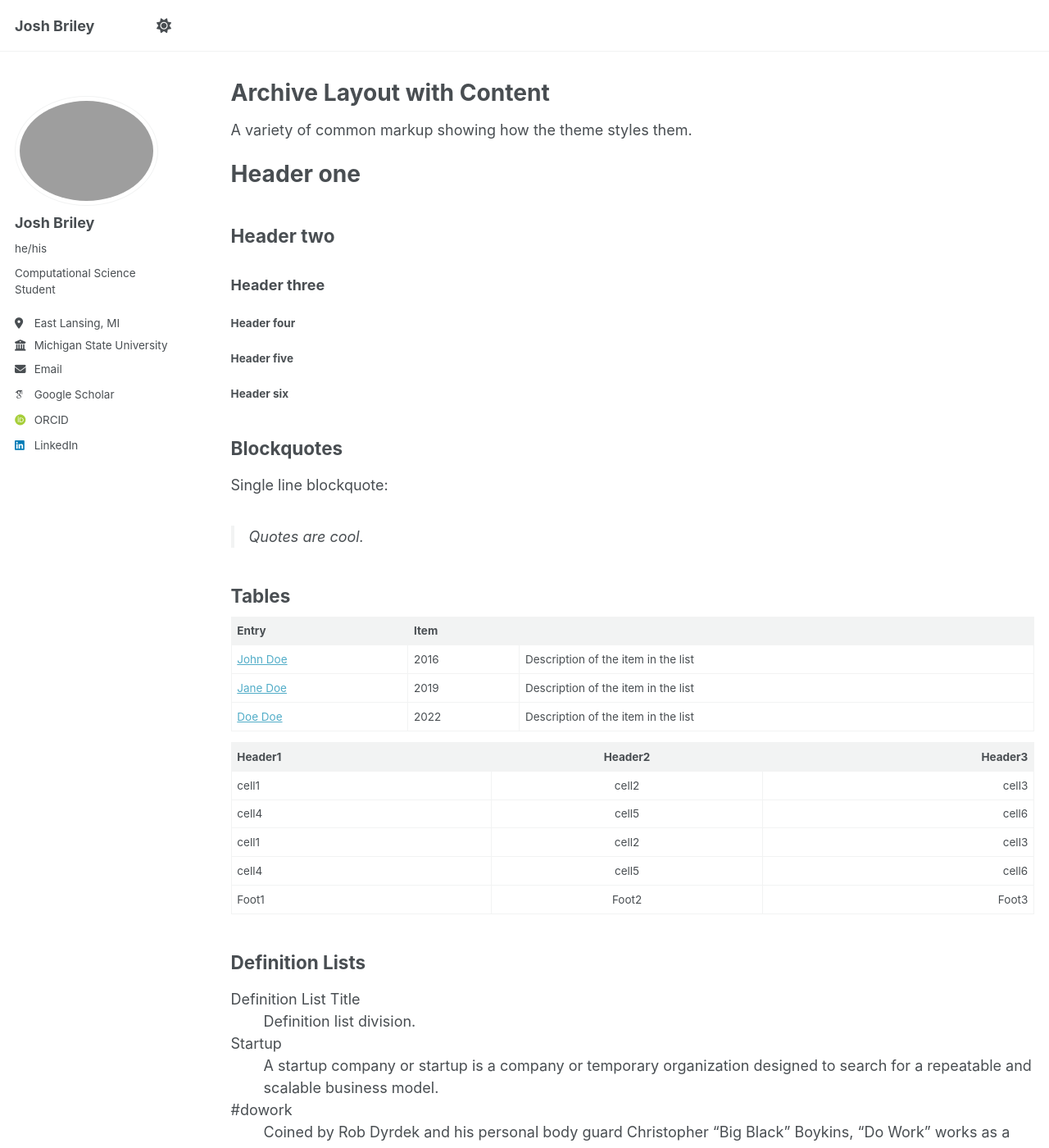
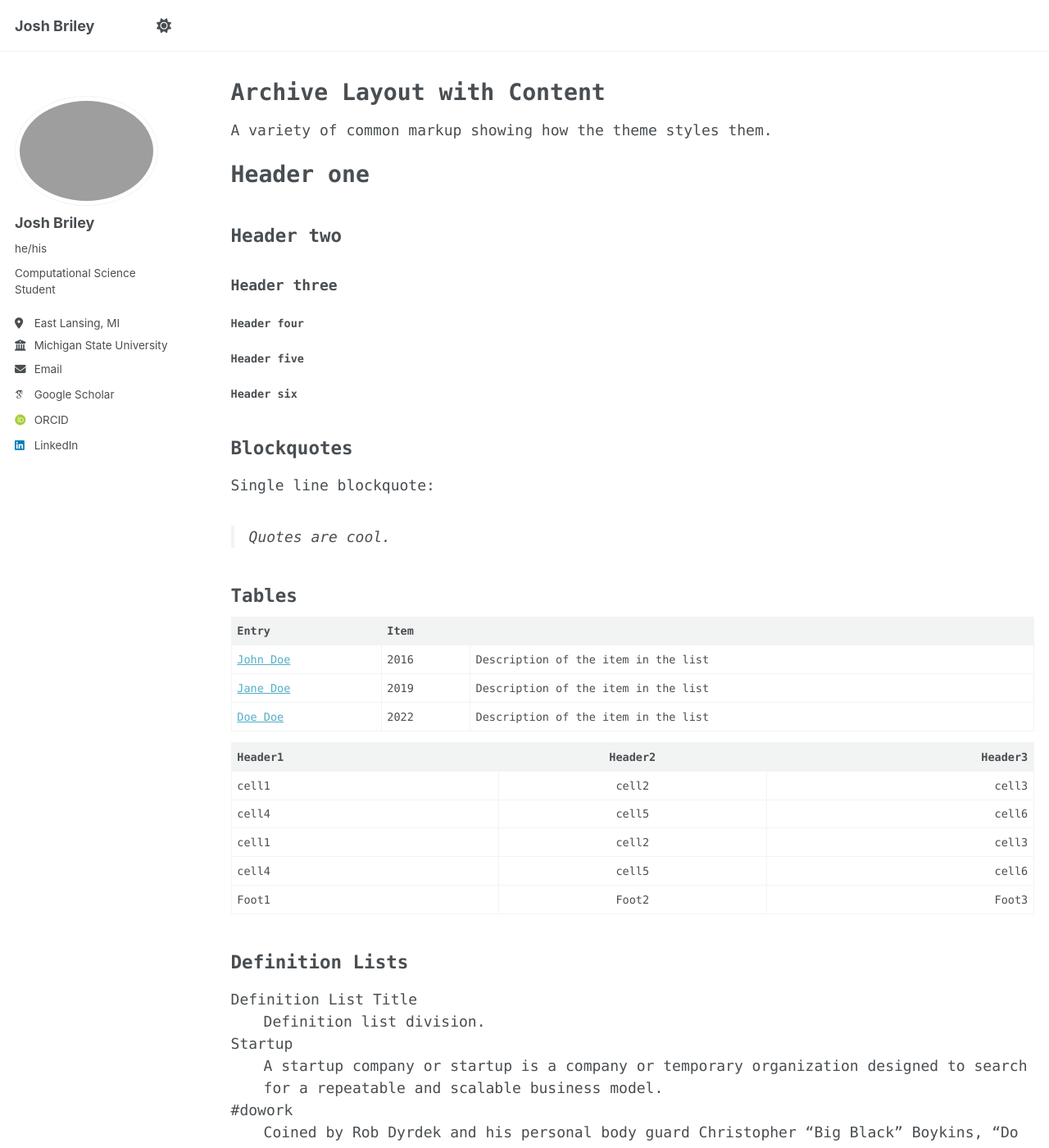
Before and after one commit to joshbriley/joshbriley.github.io, a Jekyll site: the page built from _pages/archive-layout-with-content.md, in a window 1280 px wide and 1400 px high. Shown: the whole window at 82% size. Built offline with Jekyll 4.4.1, drawn with Linux system fonts in a browser that asks for light colours; some web fonts are replaced; a script bundle is joined from its source files by our own code; library files that are not in the unit come from our copies.

Commit message:
Change global and header font family to monospace

```diff
--- a/_sass/_themes.scss
+++ b/_sass/_themes.scss
@@ -39,8 +39,8 @@ $type-size-6                : 0.75em;   // ~12px
 $type-size-7                : 0.6875em; // ~11px
 $type-size-8                : 0.625em;  // ~10px
 
-$global-font-family         : $sans-serif;
-$header-font-family         : $sans-serif;
+$global-font-family         : $monospace;
+$header-font-family         : $monospace;
 $caption-font-family        : $serif;
 
 /* ==========================================================================
```
